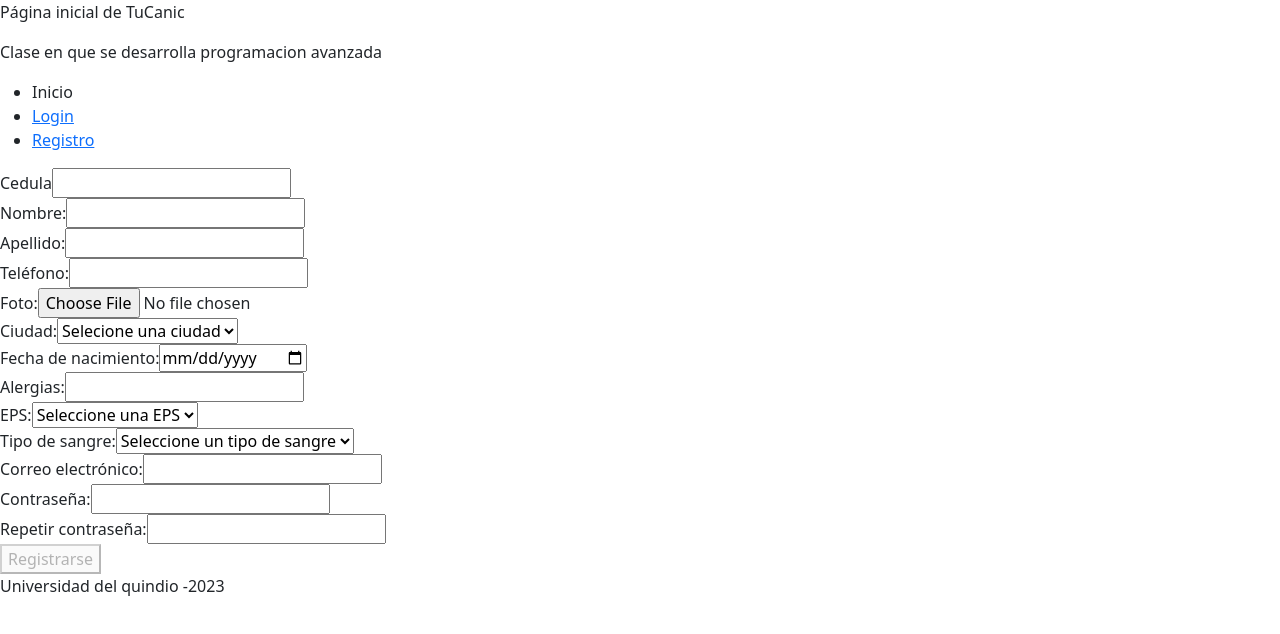
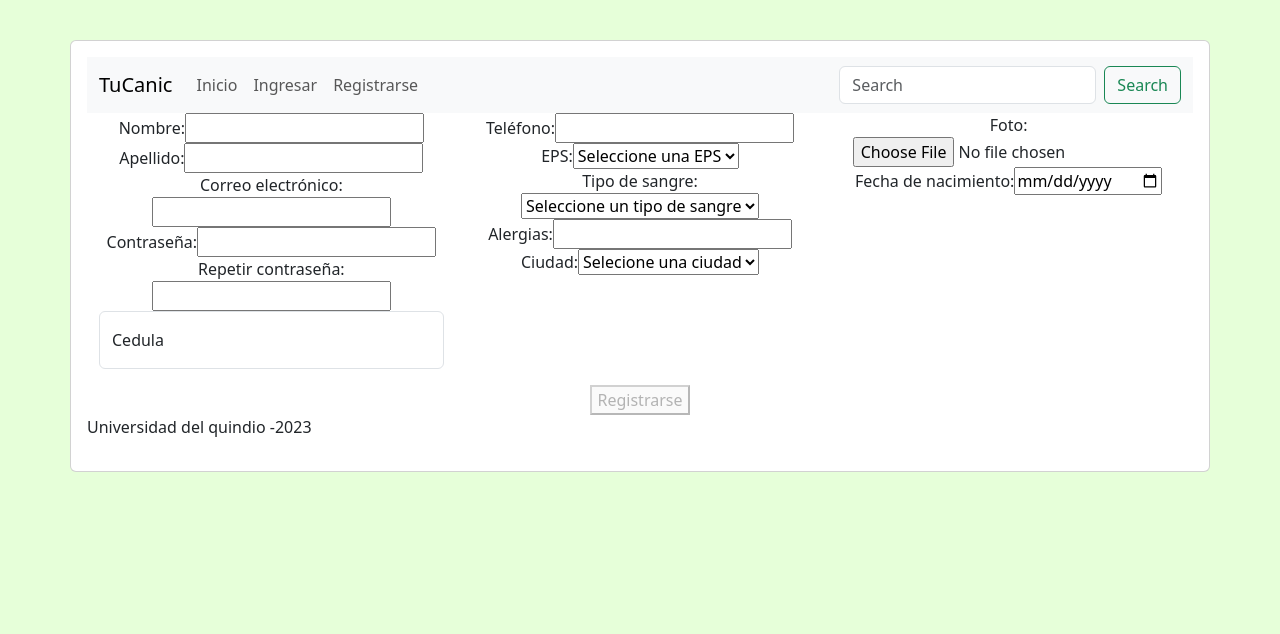
Before and after one commit to SRR967/ProyectoClinica-Frontend, an Angular app: page /registro in a window 1280 px wide. Shown: the top 634 px of the page. Built offline with nearby package versions, Linux system fonts and the light colour scheme.

Commit message:
Se inicio la creacion de los estilos para los formularios

```diff
--- a/src/app/app-routing.module.ts
+++ b/src/app/app-routing.module.ts
@@ -5,7 +5,7 @@ import { RegistroComponent } from './pagina/registro/registro.component';
 import { RouterModule, Routes } from '@angular/router';
 
 const routes: Routes = [
-  {path: "", component: InicioComponent},
+  {path: "inicio", component: InicioComponent},
   {path: "login", component: LoginComponent},
   {path: "registro", component: RegistroComponent},
   {path: "*", pathMatch: "full", redirectTo: ""}
--- a/src/app/app.component.html
+++ b/src/app/app.component.html
@@ -1,13 +1,36 @@
+
+<div class="card card-space">
+  <div class="card-body">
     <header>
-  <p>Página inicial de {{title}}</p>
-  <p>Clase en que se desarrolla {{class}}</p>
-  <ul>
-    <li> <a routerLink=""></a>Inicio</li>
-    <li> <a routerLink="/login">Login</a> </li>
-    <li> <a routerLink="/registro">Registro</a> </li>
+      <nav class="navbar navbar-expand-lg bg-body-tertiary">
+        <div class="container-fluid">
+          <a class="navbar-brand" href="#">{{title}}</a>
+          <button class="navbar-toggler" type="button" data-bs-toggle="collapse" data-bs-target="#navbarSupportedContent" aria-controls="navbarSupportedContent" aria-expanded="false" aria-label="Toggle navigation">
+            <span class="navbar-toggler-icon"></span>
+          </button>
+          <div class="collapse navbar-collapse" id="navbarSupportedContent">
+            <ul class="navbar-nav me-auto mb-2 mb-lg-0">
+              <li class="nav-item">
+                <a class="nav-link" aria-current="page" routerLink="/inicio">Inicio</a>
+              </li>
+              <li class="nav-item">
+                <a class="nav-link" aria-current="page" routerLink="/login">Ingresar</a>
+              </li>
+              <li class="nav-item">
+                <a class="nav-link" aria-current="page" routerLink="/registro">Registrarse</a>
+              </li>
             </ul>
+            <form class="d-flex" role="search">
+              <input class="form-control me-2" type="search" placeholder="Search" aria-label="Search">
+              <button class="btn btn-outline-success" type="submit">Search</button>
+            </form>
+          </div>
+        </div>
+      </nav>
     </header>
     <router-outlet></router-outlet>
     <footer>
       <p>Universidad del quindio -2023</p>
     </footer>
+  </div>
+</div>
--- a/src/app/pagina/registro/registro.component.html
+++ b/src/app/pagina/registro/registro.component.html
@@ -1,9 +1,9 @@
 <form #f="ngForm" (ngSubmit)="registrar()">
-    <div>
-        <label>Cedula</label>
-        <input type="text" name="cedula" required="true" [(ngModel)]="crearPacienteDto.cedula" />
-    </div>
 
+
+    <div class="container text-center">
+        <div class="row align-items-start">
+          <div class="col">
             <div>
                 <label>Nombre: </label>
                 <input type="text" name="nombre" required="true" [(ngModel)]="crearPacienteDto.nombre" />
@@ -12,52 +12,6 @@
             <div>
                 <label>Apellido: </label>
                 <input type="text" name="apellido" required="true" [(ngModel)]="crearPacienteDto.apellido" />
-    </div>
-
-
-    <div>
-        <label>Teléfono: </label>
-        <input type="text" name="telefono" required="true" [(ngModel)]="crearPacienteDto.telefono" />
-    </div>
-
-    <div>
-        <label>Foto: </label>
-        <input type="file" name="foto" (change)="onFileChange($event)" />
-    </div>
-
-    <div>
-        <label>Ciudad: </label>
-        <select name="ciudad" required [(ngModel)]="crearPacienteDto.ciudad">
-            <option value="" selected>Selecione una ciudad</option>
-            <option [value]="item" *ngFor="let item of ciudad; index as i">{{item}}</option>
-        </select>
-    </div>
-
-    <div>
-        <label>Fecha de nacimiento: </label>
-        <input type="date" name="fechaNacimiento" required="true" [(ngModel)]="crearPacienteDto.fechaNacimiento" />
-    </div>
-
-    <div>
-        <label>Alergias: </label>
-        <input type="text" name="alergias" required="true" [(ngModel)]="crearPacienteDto.alergias" />
-    </div>
-
-    <div>
-        <label>EPS: </label>
-        <select name="eps" required [(ngModel)]="crearPacienteDto.eps">
-            <option value="" selected> Seleccione una EPS</option>
-            <option [value]="item" *ngFor="let item of eps; index as i" >{{item}} </option>
-        </select>
-    </div>
-
-    <div>
-        <label>Tipo de sangre: </label>
-        <select name="tipoSangre" required [(ngModel)]="crearPacienteDto.tipoSangre">
-            <option value="" selected>Seleccione un tipo de sangre</option>
-            <option [value]="item" *ngFor="let item of tipoSangre; index as i" >{{item}} </option>
-
-        </select>
             </div>
 
             <div>
@@ -77,5 +31,65 @@
             </div>
             <p *ngIf="!sonIguales()"> Las contraseñas no coinciden</p>
 
+            <div class="form-floating mb-3">
+                <input type="number" class="form-control" id="floatingInput" placeholder="name@example.com" name="cedula"
+                required="true" [(ngModel)]="crearPacienteDto.cedula">
+                <label for="floatingInput">Cedula</label>
+            </div>
+
+            <!-- <div>
+                <label></label>
+                <input type="text" name="cedula" required="true" [(ngModel)]="crearPacienteDto.cedula" />
+            </div> -->
+          </div>
+          <div class="col">
+            <div>
+                <label>Teléfono: </label>
+                <input type="text" name="telefono" required="true" [(ngModel)]="crearPacienteDto.telefono" />
+            </div>
+            <div>
+                <label>EPS: </label>
+                <select name="eps" required [(ngModel)]="crearPacienteDto.eps">
+                    <option value="" selected> Seleccione una EPS</option>
+                    <option [value]="item" *ngFor="let item of eps; index as i" >{{item}} </option>
+                </select>
+            </div>
+            <div>
+                <label>Tipo de sangre: </label>
+                <select name="tipoSangre" required [(ngModel)]="crearPacienteDto.tipoSangre">
+                    <option value="" selected>Seleccione un tipo de sangre</option>
+                    <option [value]="item" *ngFor="let item of tipoSangre; index as i" >{{item}} </option>
+
+                </select>
+            </div>
+            <div>
+                <label>Alergias: </label>
+                <input type="text" name="alergias" required="true" [(ngModel)]="crearPacienteDto.alergias" />
+            </div>
+            <div>
+                <label>Ciudad: </label>
+                <select name="ciudad" required [(ngModel)]="crearPacienteDto.ciudad">
+                    <option value="" selected>Selecione una ciudad</option>
+                    <option [value]="item" *ngFor="let item of ciudad; index as i">{{item}}</option>
+                </select>
+            </div>
+          </div>
+          <div class="col">
+            <div>
+                <label>Foto: </label>
+                <input type="file" name="foto" (change)="onFileChange($event)" />
+            </div>
+
+            <div>
+                <label>Fecha de nacimiento: </label>
+                <input type="date" name="fechaNacimiento" required="true" [(ngModel)]="crearPacienteDto.fechaNacimiento" />
+            </div>
+          </div>
+        </div>
+      </div>
+
+    <div  class="container text-center">
         <button type="submit" [disabled]="f.invalid || !sonIguales()" >Registrarse</button>
+    </div>
+
 </form>
--- a/src/styles.css
+++ b/src/styles.css
@@ -1 +1,11 @@
 /* You can add global styles to this file, and also import other style files */
+body{
+    background-color: rgb(230, 255, 217);
+}
+
+.card-space{
+    margin-top: 40px;
+    margin-bottom: 40px;
+    margin-right: 70px;
+    margin-left: 70px;
+}
```
Lines whose indentation alone changed are shown as unchanged.
